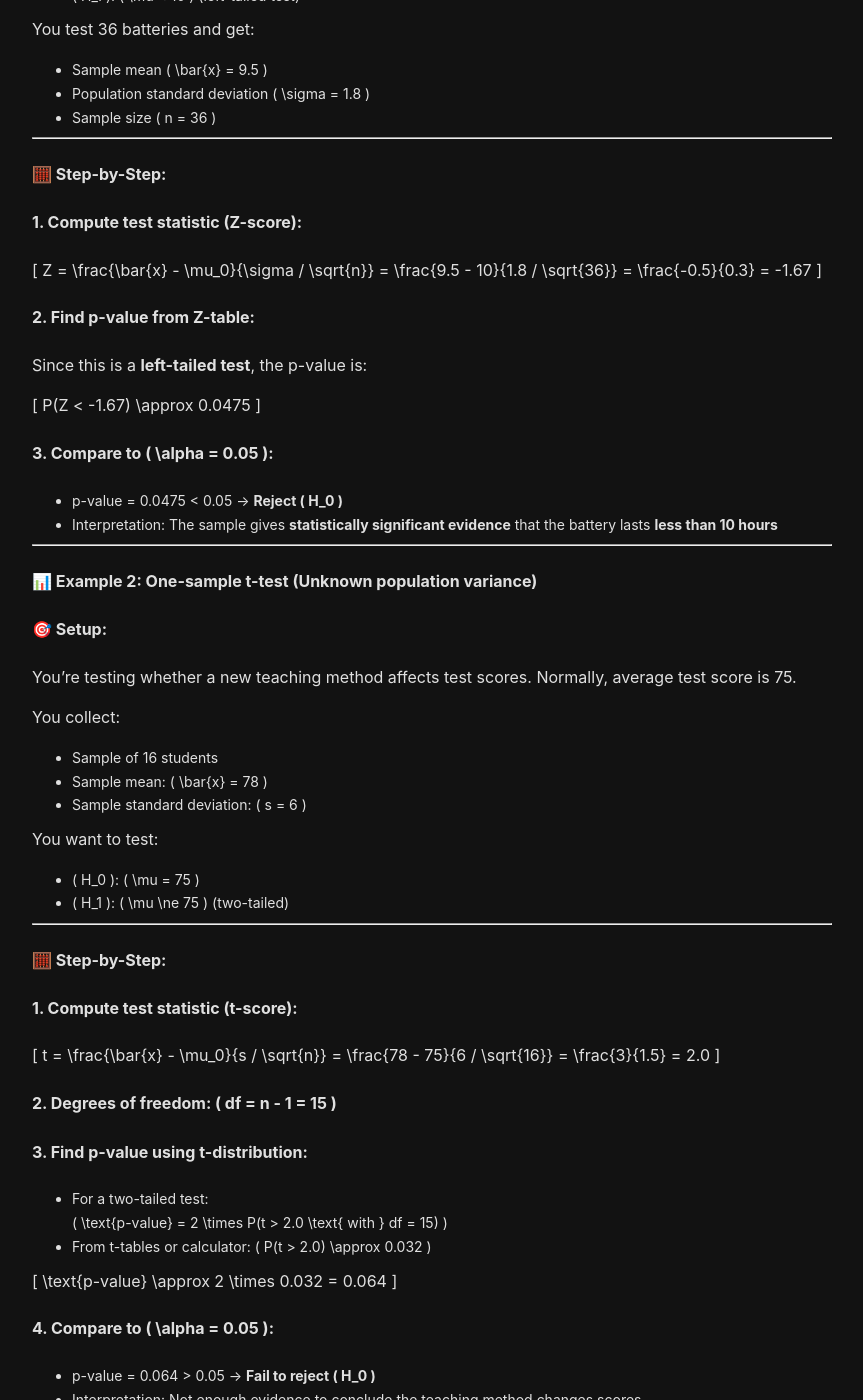
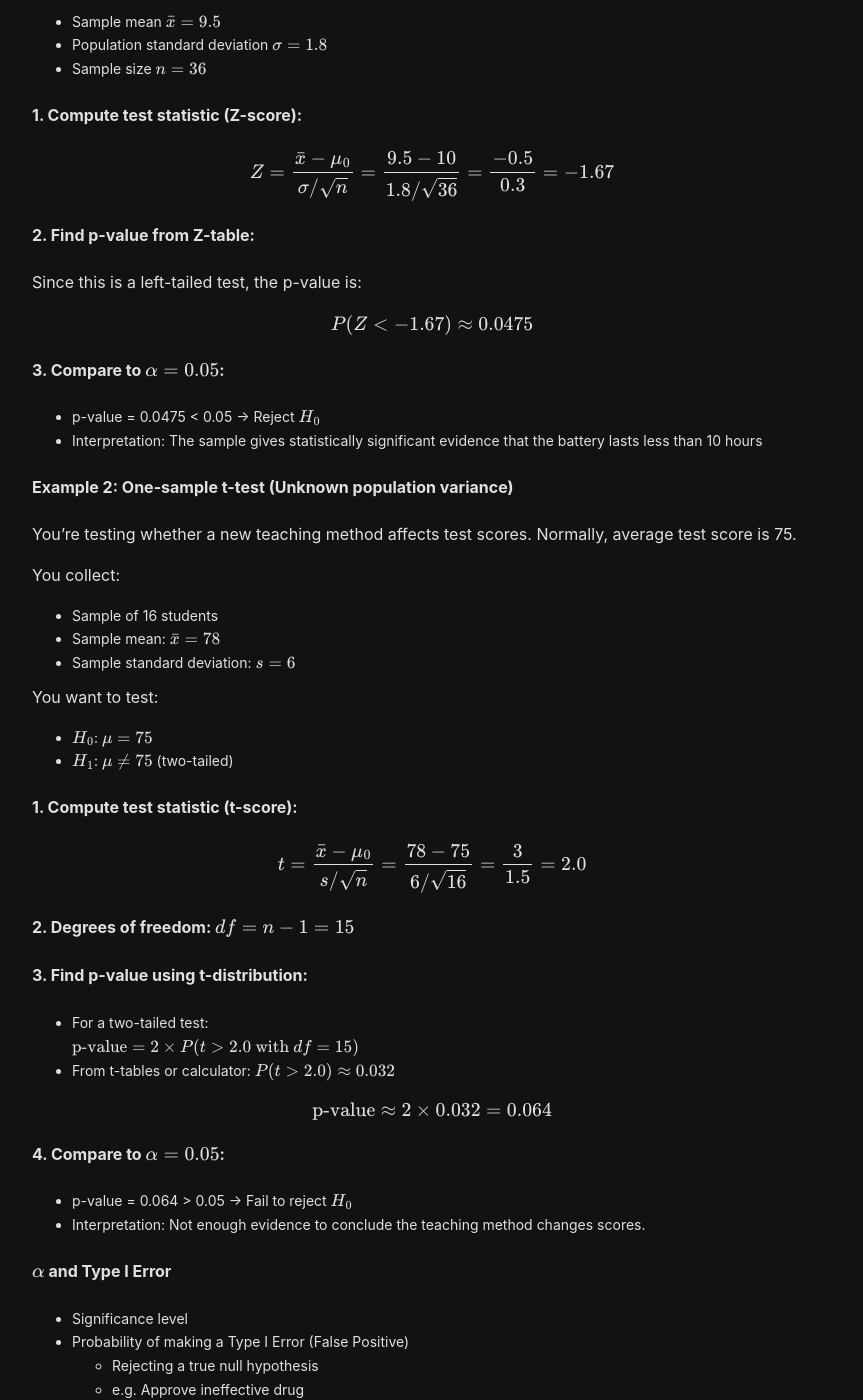
Before and after one commit to sean-sj-jung/sean-sj-jung.github.io, a Jekyll site: the page built from _posts/2024-11-02-ElementaryStats.md, in a window 1280 px wide and 1400 px high, scrolled down 998 px. Shown: the whole window, without its empty margins (208-1071 px from the left). Built offline with Jekyll 4.4.1, drawn with Linux system fonts in a browser that asks for light colours; nearby versions of some CDN libraries; formulas are drawn with MathJax 3; some of the changed text lies outside the part shown.

Commit message:
fixed math

```diff
--- a/_posts/2024-11-02-ElementaryStats.md
+++ b/_posts/2024-11-02-ElementaryStats.md
@@ -41,81 +41,70 @@ $$
 #### p-value
 The probability of observing results as extreme or more extreme than the current sample statistic, under the assumption that the null hypothesis is true.
 
-#### 📊 Example 1: One-sample **Z-test** (Known population variance)
+#### Example 1: One-sample **Z-test** (Known population variance)
 
-#### 🎯 Setup:
 A company claims that their battery lasts **10 hours on average**. You think it’s **less**.
 
-- \( H_0 \): \( \mu = 10 \)
-- \( H_1 \): \( \mu < 10 \) (left-tailed test)
+- $$ H_0 $$: $$ \mu = 10 $$
+- $$ H_1 $$: $$ \mu < 10 $$ (left-tailed test)
 
 You test 36 batteries and get:
-- Sample mean \( \bar{x} = 9.5 \)
-- Population standard deviation \( \sigma = 1.8 \)
-- Sample size \( n = 36 \)
-
----
-
-#### 🧮 Step-by-Step:
+- Sample mean $$ \bar{x} = 9.5 $$
+- Population standard deviation $$ \sigma = 1.8 $$
+- Sample size $$ n = 36 $$
 
 #### 1. Compute test statistic (Z-score):
 
-\[
+$$
 Z = \frac{\bar{x} - \mu_0}{\sigma / \sqrt{n}} = \frac{9.5 - 10}{1.8 / \sqrt{36}} = \frac{-0.5}{0.3} = -1.67
-\]
+$$
 
 #### 2. Find p-value from Z-table:
 
-Since this is a **left-tailed test**, the p-value is:
+Since this is a left-tailed test, the p-value is:
 
-\[
+$$
 P(Z < -1.67) \approx 0.0475
-\]
+$$
 
-#### 3. Compare to \( \alpha = 0.05 \):
-- p-value = 0.0475 < 0.05 → **Reject \( H_0 \)**
-- Interpretation: The sample gives **statistically significant evidence** that the battery lasts **less than 10 hours**
+#### 3. Compare to $$ \alpha = 0.05 $$:
+- p-value = 0.0475 < 0.05 → Reject $$ H_0 $$
+- Interpretation: The sample gives statistically significant evidence that the battery lasts less than 10 hours
 
----
 
-#### 📊 Example 2: One-sample **t-test** (Unknown population variance)
+#### Example 2: One-sample **t-test** (Unknown population variance)
 
-#### 🎯 Setup:
 You're testing whether a new teaching method affects test scores. Normally, average test score is 75.
 
 You collect:
 - Sample of 16 students
-- Sample mean: \( \bar{x} = 78 \)
-- Sample standard deviation: \( s = 6 \)
+- Sample mean: $$ \bar{x} = 78 $$
+- Sample standard deviation: $$ s = 6 $$
 
 You want to test:
-- \( H_0 \): \( \mu = 75 \)
-- \( H_1 \): \( \mu \ne 75 \) (two-tailed)
-
----
-
-#### 🧮 Step-by-Step:
+- $$ H_0 $$: $$ \mu = 75 $$
+- $$ H_1 $$: $$ \mu \ne 75 $$ (two-tailed)
 
 #### 1. Compute test statistic (t-score):
 
-\[
+$$
 t = \frac{\bar{x} - \mu_0}{s / \sqrt{n}} = \frac{78 - 75}{6 / \sqrt{16}} = \frac{3}{1.5} = 2.0
-\]
+$$
 
-#### 2. Degrees of freedom: \( df = n - 1 = 15 \)
+#### 2. Degrees of freedom: $$ df = n - 1 = 15 $$
 
 #### 3. Find p-value using t-distribution:
 - For a two-tailed test:
-  \( \text{p-value} = 2 \times P(t > 2.0 \text{ with } df = 15) \)
+  $$ \text{p-value} = 2 \times P(t > 2.0 \text{ with } df = 15) $$
 - From t-tables or calculator:
-  \( P(t > 2.0) \approx 0.032 \)
+  $$ P(t > 2.0) \approx 0.032 $$
 
-\[
+$$
 \text{p-value} \approx 2 \times 0.032 = 0.064
-\]
+$$
 
-#### 4. Compare to \( \alpha = 0.05 \):
-- p-value = 0.064 > 0.05 → **Fail to reject \( H_0 \)**
+#### 4. Compare to $$ \alpha = 0.05 $$:
+- p-value = 0.064 > 0.05 → Fail to reject $$ H_0 $$
 - Interpretation: Not enough evidence to conclude the teaching method changes scores.
 
 
```
